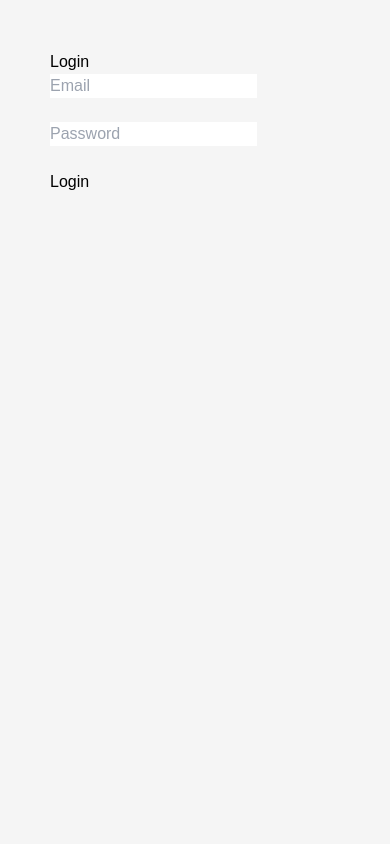
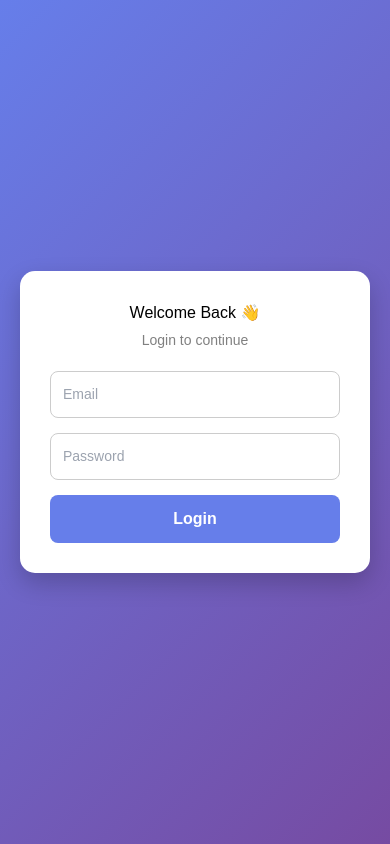
Before and after one commit to pallavinarsinge04/smart_ai_ecommerce, a React (Vite) app in the folder client/: page /login in a window 390 px wide. Built offline with nearby package versions, Linux system fonts and the light colour scheme.

Commit message:
feat(auth): redesign login page with modern card UI
- Added centered login card layout
- Added gradient background for better UI
- Improved form styling with clean inputs and spacing
- Added shadow, rounded corners, and responsive design
- Enhanced overall user experience for login screen

```diff
--- a/client/src/pages/Login.jsx
+++ b/client/src/pages/Login.jsx
@@ -29,20 +29,20 @@
   };
 
   return (
-    <div style={{ padding: "50px" }}>
-      <h2>Login</h2>
+    <div style={styles.container}>
+      <div style={styles.card}>
+        <h2 style={styles.title}>Welcome Back 👋</h2>
+        <p style={styles.subtitle}>Login to continue</p>
 
-      <form onSubmit={handleSubmit}>
+        <form onSubmit={handleSubmit} style={styles.form}>
           <input
             type="email"
             name="email"
             placeholder="Email"
             value={form.email}
             onChange={handleChange}
+            style={styles.input}
           />
-
-        <br />
-        <br />
 
           <input
             type="password"
@@ -50,15 +50,71 @@
             placeholder="Password"
             value={form.password}
             onChange={handleChange}
+            style={styles.input}
           />
 
-        <br />
-        <br />
-
-        <button type="submit">Login</button>
+          <button type="submit" style={styles.button}>
+            Login
+          </button>
         </form>
+      </div>
     </div>
   );
 }
 
+const styles = {
+  container: {
+    height: "100vh",
+    display: "flex",
+    justifyContent: "center",
+    alignItems: "center",
+    background: "linear-gradient(135deg, #667eea, #764ba2)",
+    fontFamily: "Arial",
+  },
+
+  card: {
+    width: "350px",
+    background: "white",
+    padding: "30px",
+    borderRadius: "15px",
+    boxShadow: "0 10px 25px rgba(0,0,0,0.2)",
+    textAlign: "center",
+  },
+
+  title: {
+    marginBottom: "5px",
+  },
+
+  subtitle: {
+    marginBottom: "20px",
+    color: "gray",
+    fontSize: "14px",
+  },
+
+  form: {
+    display: "flex",
+    flexDirection: "column",
+    gap: "15px",
+  },
+
+  input: {
+    padding: "12px",
+    borderRadius: "8px",
+    border: "1px solid #ccc",
+    outline: "none",
+    fontSize: "14px",
+  },
+
+  button: {
+    padding: "12px",
+    borderRadius: "8px",
+    border: "none",
+    background: "#667eea",
+    color: "white",
+    fontWeight: "bold",
+    cursor: "pointer",
+    transition: "0.3s",
+  },
+};
+
 export default Login;
```
Lines whose indentation alone changed are shown as unchanged.
